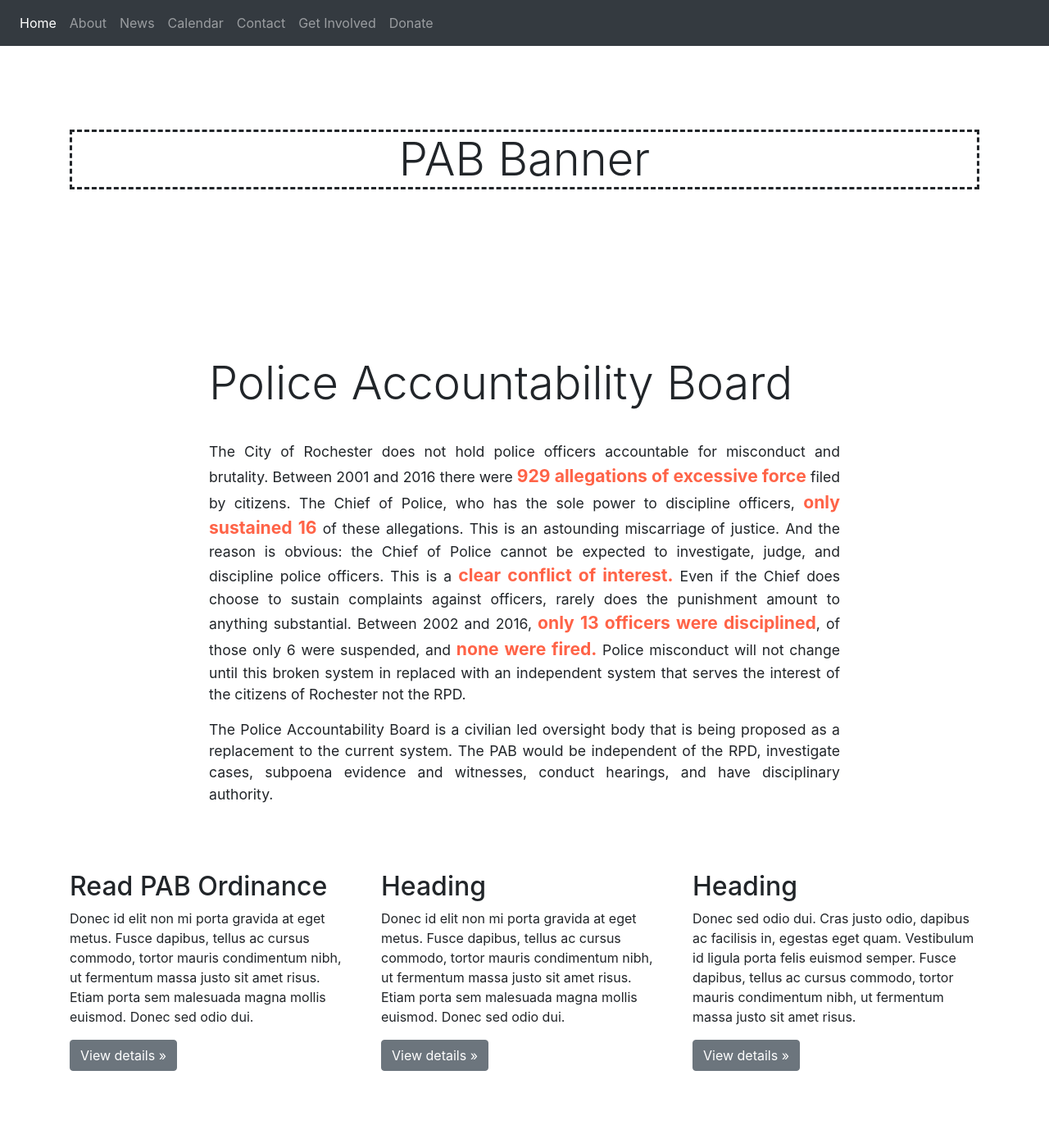
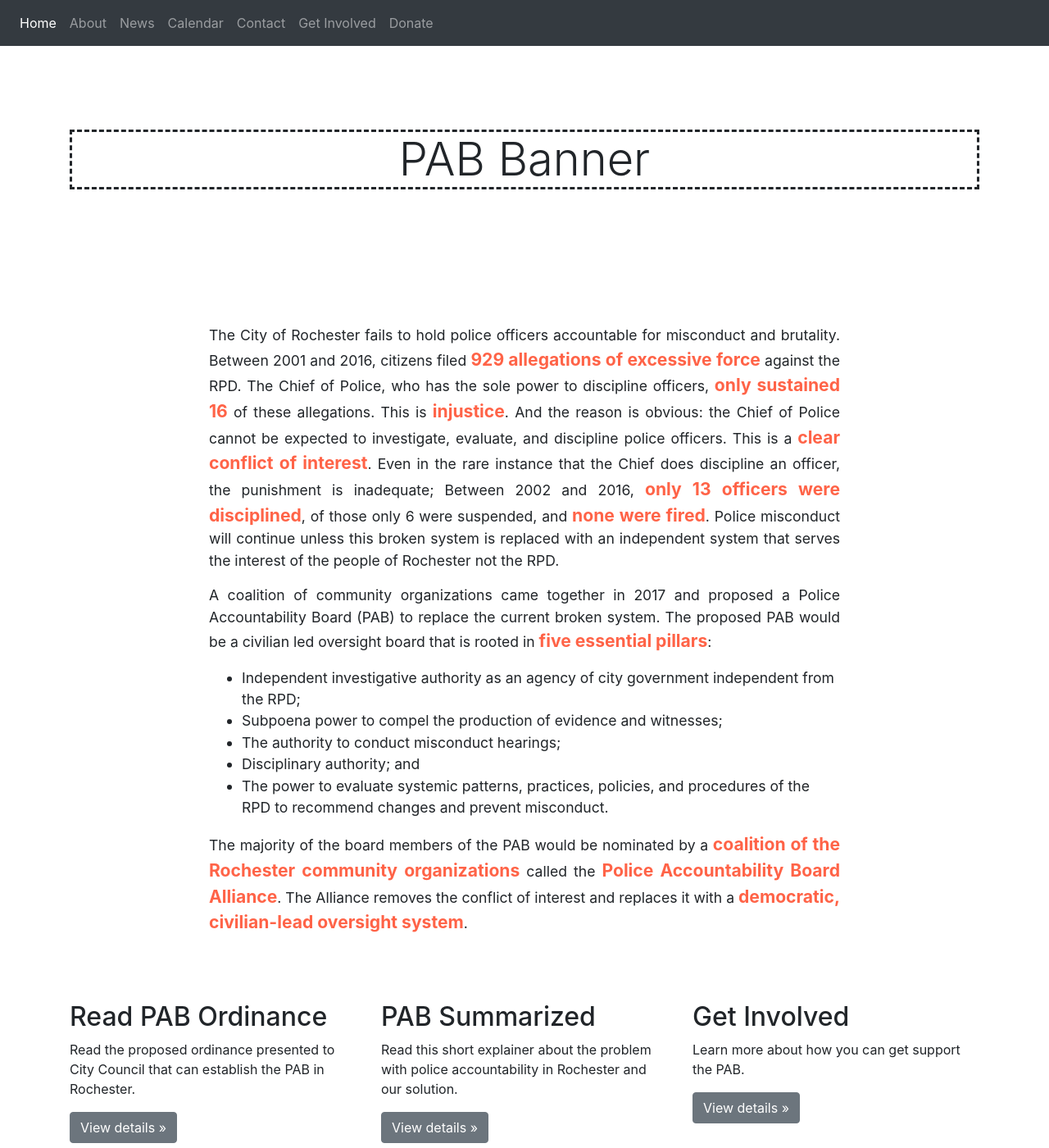
Before and after one commit to chrisbarilla/chrisbarilla.github.io, a Jekyll site: the page built from index.html, in a window 1280 px wide and 1400 px high. Shown: the whole window at 82% size. Built offline with Jekyll 4.4.1, drawn with Linux system fonts in a browser that asks for light colours; nearby versions of some CDN libraries; comment, search, counter and statistics services are not loaded; some of the changed text lies outside the part shown.

Commit message:
Update index.html

```diff
--- a/index.html
+++ b/index.html
@@ -1,11 +1,10 @@
 ---
 layout: default
-title: TBD
+title: PAB
 ---
 
 
-
-    <main role="main">
+ <main role="main">
 
       <!-- Main jumbotron for a primary marketing message or call to action -->
       <div class="jumbotron">
@@ -16,9 +15,44 @@ title: TBD
 
       <div class="jumbotron">
         <div style="width: 100%; max-width: 800px;" class="container mission-statement">
-          <h1 class="display-4">Police Accountability Board</h1>
-          <p style="text-align: justify;">The City of Rochester does not hold police officers accountable for misconduct and brutality. Between 2001 and 2016 there were <b>929 allegations of excessive force</b> filed by citizens. The Chief of Police, who has the sole power to discipline officers, <b>only sustained 16</b> of these allegations. This is an astounding  miscarriage of justice. And the reason is obvious: the Chief of Police cannot be expected to investigate, judge, and discipline police officers. This is a <b>clear conflict of interest.</b> Even if the Chief does choose to sustain complaints against officers, rarely does the punishment amount to anything substantial. Between 2002 and 2016, <b>only 13 officers were disciplined</b>, of those only 6 were suspended, and <b>none were fired.</b> Police misconduct will not change until this broken system in replaced with an independent system that serves the interest of the citizens of Rochester not the RPD.</p>
-		  <p style="text-align: justify;">The Police Accountability Board is a civilian led oversight body that is being proposed as a replacement to the current system. The PAB would be independent of the RPD, investigate cases, subpoena evidence and witnesses, conduct hearings, and have disciplinary authority.</p>
+          <!-- <h1 class="display-4">Police Accountability Board</h1> -->
+
+			<p style="text-align: justify;">The City of Rochester fails to hold police officers accountable for misconduct and brutality.
+			Between 2001 and 2016, citizens filed <span>929 allegations of excessive force</span> against the RPD.
+			The Chief of Police, who has the sole power to discipline officers, <span>only sustained 16</span> of these allegations.
+			 This is <span>injustice</span>.
+			 And the reason is obvious: the Chief of Police cannot be expected to investigate, evaluate, and discipline police officers.
+			 This is a <span>clear conflict of interest</span>.
+			 Even in the rare instance that the Chief does discipline an officer, the punishment is inadequate;
+			 Between 2002 and 2016, <span>only 13 officers were disciplined</span>, of those only 6 were suspended, and <span>none were fired</span>.
+			 Police misconduct will continue unless this broken system is replaced with an independent system that serves the interest of the people of Rochester not the RPD.</p>
+
+			<p style="text-align: justify;">A coalition of community organizations came together in 2017 and proposed a Police Accountability Board (PAB) to replace the current broken system.
+			The proposed PAB would be a civilian led oversight board that is rooted in <span>five essential pillars</span>:</p>
+		  <ul>
+		  	<li>Independent investigative authority as an agency of city government independent from the RPD;</li>
+			<li>Subpoena power to compel the production of evidence and witnesses;</li>
+			<li>The authority to conduct misconduct hearings;</li>
+			<li>Disciplinary authority; and</li>
+			<li>The power to evaluate systemic patterns, practices, policies, and procedures of the RPD to recommend changes and prevent misconduct.</li>
+		  </ul>
+	      <p style="text-align: justify;">The majority of the board members of the PAB would be nominated by a <span>coalition of the Rochester community organizations</span> called the <span>Police Accountability Board Alliance</span>. The Alliance removes the conflict of interest and replaces it with a <span>democratic, civilian-lead oversight system</span>.</p>
+
+
+
+
+			<!--
+          <p style="text-align: justify;">The City of Rochester does not hold police officers accountable for misconduct and brutality. Between 2001 and 2016 there were <b>929 allegations of excessive force</b> filed by citizens. The Chief of Police, who has the sole power to discipline officers, <b>only sustained 16</b> of these allegations. The system is broken. And the reason is obvious: the Chief of Police cannot be expected to investigate, evaluate, and discipline police officers. This is a <b>clear conflict of interest.</b> Even if the Chief does choose to sustain complaints against officers, rarely does the punishment amount to anything substantial. Between 2002 and 2016, <b>only 13 officers were disciplined</b>, of those only 6 were suspended, and <b>none were fired.</b> Police misconduct will continue unless this broken system is replaced with an independent system that serves the interest of the citizens of Rochester not the RPD.</p>
+		  <p style="text-align: justify;">The Police Accountability Board (PAB) is a civilian led oversight body that is being proposed as a replacement to the current system. The PAB is based off <b>five essential pillars:</b></p>
+		  <ul>
+		  	<li>Independent investigative authority as an agency of city government independent from the RPD;</li>
+			<li>Subpoena power to compel the production of evidence and witnesses;</li>
+			<li>The authority to conduct misconduct hearings;</li>
+			<li>Disciplinary authority; and</li>
+			<li>The power to evaluate systemic patterns, practices, policies, and procedures of the RPD to recommend changes and prevent misconduct.</li>
+		  </ul>
+	      <p style="text-align: justify;">The majority of the members of the PAB would be nominated by a <b>coalition of the Rochester community organizations</b> called the <b>PAB Alliance</b>. The Alliance takes the power out of the hands of the Chief of Police and places it into a <b>democratic, civilian-lead body.</b></p>
+			-->
         </div>
       </div>
 
@@ -35,18 +69,18 @@ title: TBD
         <div class="row">
           <div class="col-md-4">
             <h2>Read PAB Ordinance</h2>
-            <p>Donec id elit non mi porta gravida at eget metus. Fusce dapibus, tellus ac cursus commodo, tortor mauris condimentum nibh, ut fermentum massa justo sit amet risus. Etiam porta sem malesuada magna mollis euismod. Donec sed odio dui. </p>
-            <p><a class="btn btn-secondary" href="https://getbootstrap.com/docs/4.1/examples/jumbotron/#" role="button">View details »</a></p>
+            <p>Read the proposed ordinance presented to City Council that can establish the PAB in Rochester.</p>
+            <p><a class="btn btn-secondary"  target="_blank" href="https://drive.google.com/file/d/1ChYLDSvOZvW5ZlYf2BSePo_I0Lyofxxu/view?usp=sharing" role="button">View details »</a></p>
           </div>
           <div class="col-md-4">
-            <h2>Heading</h2>
-            <p>Donec id elit non mi porta gravida at eget metus. Fusce dapibus, tellus ac cursus commodo, tortor mauris condimentum nibh, ut fermentum massa justo sit amet risus. Etiam porta sem malesuada magna mollis euismod. Donec sed odio dui. </p>
-            <p><a class="btn btn-secondary" href="https://getbootstrap.com/docs/4.1/examples/jumbotron/#" role="button">View details »</a></p>
+            <h2>PAB Summarized</h2>
+            <p>Read this short explainer about the problem with police accountability in Rochester and our solution.</p>
+            <p><a class="btn btn-secondary"  target="_blank" href="https://drive.google.com/file/d/1l9kUeuJy0BGP2mITgJknewR1Je8ME8UN/view?usp=sharing" role="button">View details »</a></p>
           </div>
           <div class="col-md-4">
-            <h2>Heading</h2>
-            <p>Donec sed odio dui. Cras justo odio, dapibus ac facilisis in, egestas eget quam. Vestibulum id ligula porta felis euismod semper. Fusce dapibus, tellus ac cursus commodo, tortor mauris condimentum nibh, ut fermentum massa justo sit amet risus.</p>
-            <p><a class="btn btn-secondary" href="https://getbootstrap.com/docs/4.1/examples/jumbotron/#" role="button">View details »</a></p>
+            <h2>Get Involved</h2>
+            <p>Learn more about how you can get support the PAB.</p>
+            <p><a class="btn btn-secondary"  target="_blank" href="https://chrisbarilla.github.io/get-involved" role="button">View details »</a></p>
           </div>
         </div>
       </div> <!-- /container -->
@@ -56,15 +90,51 @@ title: TBD
         <div style="width: 100%; max-width: 800px;" class="container events">
           <h1 class="display-4">Events</h1>
 		  <div class="event">
-		  	<div class="event_date">Thu June 30</div><span class="event_name"><b>Press Conference</b></span><span class="event_time">12 pm</span><span class="event_location">City Hall, 30 Church Street</span><span class="event_link"><a href="#">link</a></span>
+		  	<div class="event_date">Tue July 17</div><span class="event_name">City Council Meeting</span><span class="event_time">6:30 pm</span><span class="event_location">City Hall, 30 Church Street</span><span class="event_link"><a href="#">link</a></span>
 		  </div>
 		  <div class="event">
-		  	<div class="event_date">Thu June 30</div><span class="event_name"><b>Fundraiser BBQ</b></span><span class="event_time">12 pm</span><span class="event_location">Flying Squirrel, 285 Clarissa St</span><span class="event_link"><a href="#">link</a></span>
+		  	<div class="event_date">Sat July 24</div><span class="event_name">Community Forum</span><span class="event_time">12 pm</span><span class="event_location">Flying Squirrel, 285 Clarissa St</span><span class="event_link"><a href="#">link</a></span>
 		  </div>
 
 
         </div>
       </div>
+
+
+      <div class="jumbotron">
+        <div style="width: 100%; max-width: 800px;" class="container social-media-section">
+          <h1 class="display-4">Share on Social Media</h1>
+          <p>Please share us on social media. And make sure to use <span style="color: red;">#PABnow.</span></p>
+          <p>You can tweet a message of support: <a href="https://twitter.com/share?ref_src=twsrc%5Etfw" class="twitter-share-button" data-text="Between 2001 and 2016 there were 929 allegations of excessive force filed by citizens against RPD. The Chief of Police, who has the sole power to discipline officers, only sustained 16 of these allegations. THAT IS LESS THAN 2 PERCENT!! #PABnow" data-related="pabnow_roc" data-show-count="false">Tweet</a><script async src="https://platform.twitter.com/widgets.js" charset="utf-8"></script></p>
+          <p>You can share the our message on Facebook:
+          <iframe src="https://www.facebook.com/plugins/share_button.php?href=https%3A%2F%2Fdevelopers.facebook.com%2Fdocs%2Fplugins%2F&layout=button_count&size=small&mobile_iframe=true&width=88&height=20&appId" width="88" height="20" style="border:none;overflow:hidden" scrolling="no" frameborder="0" allowTransparency="true" allow="encrypted-media"></iframe>
+          </p>
+
+			<div class="container follow-us">
+				<h4 style="text-align: center;">Follow Us</h4>
+				<hr>
+				<div class="row">
+				  <div class="col-sm-4" style="text-align: center; ">
+					<a href="#">Facebook <i class="fa fa-facebook fa-2x" style="vertical-align: middle;"></i></a>
+				  </div>
+				  <div class="col-sm-4" style="text-align: center; ">
+					<a href="#">Twitter <i class="fa fa-twitter fa-2x " style="vertical-align: middle;"></i></a>
+				  </div>
+				  <div class="col-sm-4" style="text-align: center;">
+					<a href="#">Instagram <i class="fa fa-instagram fa-2x" style="vertical-align: middle;"></i></a>
+				  </div>
+				</div>
+			</div>
+
+
+			<div class="container newsletter-btn">
+			  <p style="text-align: center; "><a class="btn btn-warning" href="#" style="font-weight: bold; font-size: 1.1em;" role="button">Sign up for our newsletter</a></p>
+			</div>
+
+
+        </div>
+      </div>
+
 
 
       <div class="container google-document">
```
